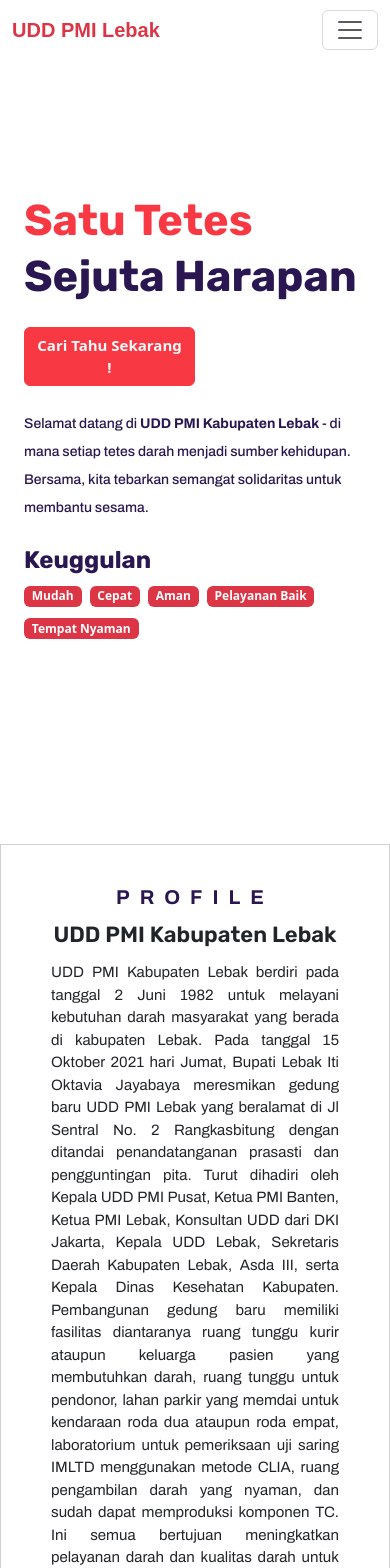
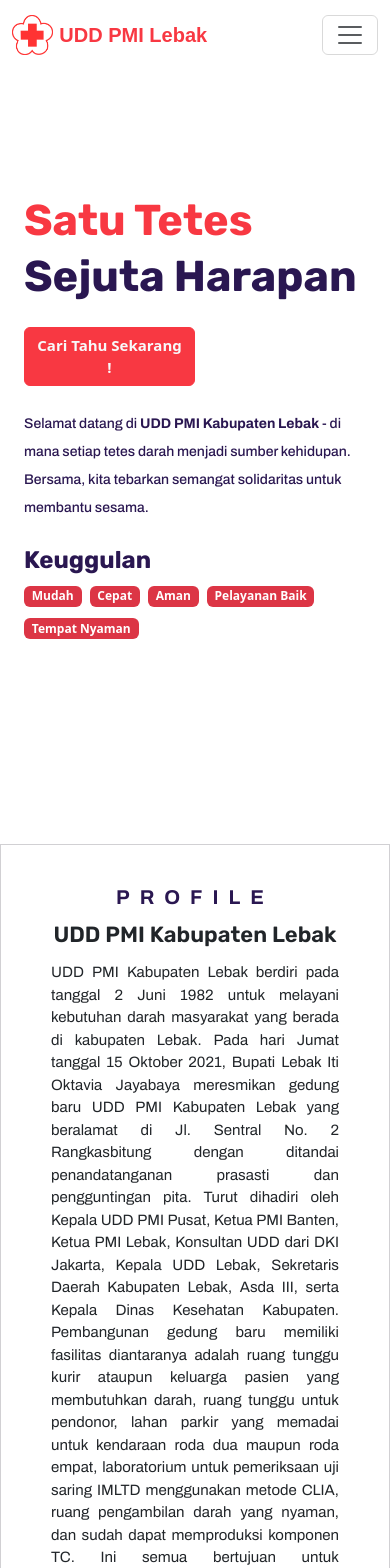
Before and after one commit to arielariadi/tugas-akhir-fe, a React (Vite) app: page / in a window 390 px wide. Shown: the top 1568 px of the page. Built offline with nearby package versions, Linux system fonts and the light colour scheme.

Commit message:
Membuat halaman register menjadi responsive

```diff
--- a/src/components/NavbarComponent.jsx
+++ b/src/components/NavbarComponent.jsx
@@ -49,8 +49,13 @@
 			className={changeColor ? 'color-active' : ''}
 			fixed="top">
 			<Container>
-				<Navbar.Brand href="#home" className="text-danger fw-bold">
-					UDD PMI Lebak
+				<Navbar.Brand
+					href="#home"
+					className="text-danger fw-bold d-flex align-items-center ">
+					<div className="logo-wrapper">
+						<img src="src/assets/img/pmi-logo.png" alt="" />
+					</div>
+					<div className="logo-text-wrapper">UDD PMI Lebak</div>
 				</Navbar.Brand>
 				<Navbar.Toggle aria-controls="basic-navbar-nav" />
 				<Navbar.Collapse id="basic-navbar-nav ">
--- a/src/pages/DashboardUser.jsx
+++ b/src/pages/DashboardUser.jsx
@@ -35,7 +35,7 @@
 	const [showPDF, setShowPDF] = useState(true);
 	const [selectedDonorId, setSelectedDonorId] = useState(null);
 
-	// Efek samping untuk memuat data pendonor saat komponen dimuat dan saat `page` atau `limit` berubah
+	// Efek samping untuk memuat data pendonor saat komponen dimuat dan saat 'page' atau 'limit' berubah
 	useEffect(() => {
 		const getDonorData = async () => {
 			try {
@@ -105,7 +105,9 @@
 								Tolong tunjukkan bukti pendaftaran ini kepada petugas
 							</Text>
 							<View key={selectedDonor.id_donor} style={{ marginLeft: 18 }}>
-								<Text style={[styles.textTitle, { marginTop: 20 }]}>Nama:</Text>
+								<Text style={[styles.textTitle, { marginTop: 20 }]}>NIK:</Text>
+								<Text style={styles.textData}>{selectedDonor.nik}</Text>
+								<Text style={styles.textTitle}>Nama:</Text>
 								<Text style={styles.textData}>{selectedDonor.nama_user}</Text>
 								<Text style={styles.textTitle}>Alamat Rumah:</Text>
 								<Text style={styles.textData}>
@@ -127,10 +129,10 @@
 								</Text>
 								<Text style={styles.textTitle}>Golongan Darah:</Text>
 								<Text style={styles.textData}>{selectedDonor.gol_darah}</Text>
-								<Text style={styles.textTitle}>Status:</Text>
+								{/* <Text style={styles.textTitle}>Status:</Text>
 								<Text style={styles.textData}>
 									{selectedDonor.status === 2 ? 'Diterima' : 'Ditolak'}
-								</Text>
+								</Text> */}
 							</View>
 						</View>
 					</Page>
--- a/src/pages/FormRegister.jsx
+++ b/src/pages/FormRegister.jsx
@@ -69,9 +69,7 @@
 			<Container fluid>
 				<Form onSubmit={handleRegister}>
 					<Row>
-						<Col
-							xs={6}
-							className="d-flex flex-column justify-content-center align-items-center">
+						<Col className="d-flex flex-column justify-content-center align-items-center">
 							<Row className="form-register-wrapper">
 								<div className="button-back-register-wrapper">
 									<a href="/">
@@ -144,7 +142,7 @@
 										<Form.Control as="textarea" name="alamatRumah" rows={3} />
 									</Form.Group>
 
-									<Button className="button-wrapper" type="submit">
+									<Button className="button-wrapper mb-5" type="submit">
 										Submit
 									</Button>
 								</Col>
@@ -232,7 +230,7 @@
 							</Row>
 						</Col>
 
-						<Col xs={6} className="image-wrapper-register min-vh-100 p-0">
+						<Col className="image-wrapper-register min-vh-100 p-0">
 							<img src="src/assets/img/login-image.png" alt="" />
 						</Col>
 					</Row>
--- a/src/pages/LandingPage.jsx
+++ b/src/pages/LandingPage.jsx
@@ -91,22 +91,22 @@
 							<p>
 								UDD PMI Kabupaten Lebak berdiri pada tanggal 2 Juni 1982 untuk
 								melayani kebutuhan darah masyarakat yang berada di kabupaten
-								Lebak. Pada tanggal 15 Oktober 2021 hari Jumat, Bupati Lebak Iti
-								Oktavia Jayabaya meresmikan gedung baru UDD PMI Lebak yang
-								beralamat di Jl Sentral No. 2 Rangkasbitung dengan ditandai
-								penandatanganan prasasti dan pengguntingan pita. Turut dihadiri
-								oleh Kepala UDD PMI Pusat, Ketua PMI Banten, Ketua PMI Lebak,
-								Konsultan UDD dari DKI Jakarta, Kepala UDD Lebak, Sekretaris
-								Daerah Kabupaten Lebak, Asda III, serta Kepala Dinas Kesehatan
-								Kabupaten. Pembangunan gedung baru memiliki fasilitas
-								diantaranya ruang tunggu kurir ataupun keluarga pasien yang
-								membutuhkan darah, ruang tunggu untuk pendonor, lahan parkir
-								yang memdai untuk kendaraan roda dua ataupun roda empat,
+								Lebak. Pada hari Jumat tanggal 15 Oktober 2021, Bupati Lebak Iti
+								Oktavia Jayabaya meresmikan gedung baru UDD PMI Kabupaten Lebak
+								yang beralamat di Jl. Sentral No. 2 Rangkasbitung dengan
+								ditandai penandatanganan prasasti dan pengguntingan pita. Turut
+								dihadiri oleh Kepala UDD PMI Pusat, Ketua PMI Banten, Ketua PMI
+								Lebak, Konsultan UDD dari DKI Jakarta, Kepala UDD Lebak,
+								Sekretaris Daerah Kabupaten Lebak, Asda III, serta Kepala Dinas
+								Kesehatan Kabupaten. Pembangunan gedung baru memiliki fasilitas
+								diantaranya adalah ruang tunggu kurir ataupun keluarga pasien
+								yang membutuhkan darah, ruang tunggu untuk pendonor, lahan
+								parkir yang memadai untuk kendaraan roda dua maupun roda empat,
 								laboratorium untuk pemeriksaan uji saring IMLTD menggunakan
 								metode CLIA, ruang pengambilan darah yang nyaman, dan sudah
-								dapat memproduksi komponen TC. Ini semua bertujuan meningkatkan
-								pelayanan darah dan kualitas darah untuk masyarakat kabupaten
-								Lebak.
+								dapat memproduksi komponen TC. Ini semua bertujuan untuk
+								meningkatkan pelayanan darah dan kualitas darah untuk masyarakat
+								kabupaten Lebak.
 							</p>
 						</div>
 
--- a/src/pages/admin/PendonorDarah.jsx
+++ b/src/pages/admin/PendonorDarah.jsx
@@ -150,7 +150,8 @@
 					<thead>
 						<tr>
 							<th>No</th>
-							<th style={{ width: '200px' }}>Nama</th>
+							<th style={{ width: '100px' }}>NIK</th>
+							<th style={{ width: '500px' }}>Nama</th>
 							<th style={{ width: '100px' }}>Jenis Kelamin</th>
 							<th style={{ width: '270px' }}>Alamat Rumah</th>
 							<th>Desa</th>
@@ -167,6 +168,7 @@
 						{pendonorData.map((pendonor, index) => (
 							<tr key={index + page * limit}>
 								<td>{index + 1 + page * limit}</td>
+								<td>{pendonor.User.nik}</td>
 								<td>{pendonor.User.nama}</td>
 								<td>{pendonor.User.jenis_kelamin}</td>
 								<td>{pendonor.User.alamat_rumah}</td>
--- a/src/styles/component-styles/footer-component.css
+++ b/src/styles/component-styles/footer-component.css
@@ -10,14 +10,14 @@
 	margin-top: 0;
 	margin-bottom: 12px;
 	font-weight: bold;
-	font-size: 16px;
+	font-size: 18px;
 }
 
 .footer-wrapper ul {
 	padding: 0;
 	list-style: none;
 	line-height: 1.6;
-	font-size: 14px;
+	font-size: 15px;
 	margin-bottom: 0;
 }
 
--- a/src/styles/component-styles/form-login.css
+++ b/src/styles/component-styles/form-login.css
@@ -114,11 +114,23 @@
 	.button-back-responsive-wrapper {
 		font-size: 1.9rem;
 	}
+
+	.button-back-responsive-wrapper {
+		font-size: 2rem;
+		color: white;
+		top: 20px;
+	}
 }
 
 @media screen and (max-width: 375px) {
 	.container-fluid .form-wrapper form {
 		width: 85%;
+	}
+
+	.button-back-responsive-wrapper {
+		font-size: 2rem;
+		color: white;
+		top: 20px;
 	}
 }
 
--- a/src/styles/component-styles/form-register.css
+++ b/src/styles/component-styles/form-register.css
@@ -52,5 +52,35 @@
 }
 
 .container-fluid .image-wrapper-register img {
-	margin: 2.5rem 0 0 5.5rem;
+	margin: 8.5rem 0 0 5.5rem;
 }
+
+@media screen and (max-width: 992px) {
+	.container-fluid .image-wrapper-register {
+		display: none;
+	}
+}
+
+@media screen and (max-width: 475px) {
+	.container-fluid .form-register-wrapper {
+		width: 100%;
+	}
+}
+
+@media screen and (max-width: 320px) {
+	.container-fluid .form-register-wrapper .text-register-wrapper h1 {
+		font-size: 1.5rem;
+		font-weight: 700;
+		line-height: 24px;
+	}
+
+	.container-fluid .form-register-wrapper .button-back-register-wrapper {
+		font-size: 2rem;
+		margin-bottom: 0.5rem;
+	}
+
+	.button-wrapper {
+		position: absolute;
+		bottom: -985px;
+	}
+}
--- a/src/styles/component-styles/navbar-component.css
+++ b/src/styles/component-styles/navbar-component.css
@@ -12,6 +12,20 @@
 
 .navbar-brand {
 	pointer-events: none;
+}
+
+.navbar-brand .logo-wrapper {
+	display: flex;
+	align-items: center;
+}
+
+.navbar-brand .logo-wrapper img {
+	height: 40px;
+}
+
+.navbar-brand .logo-text-wrapper {
+	margin-left: 6px;
+	color: #f83842;
 }
 
 .navbar.color-active {
```
